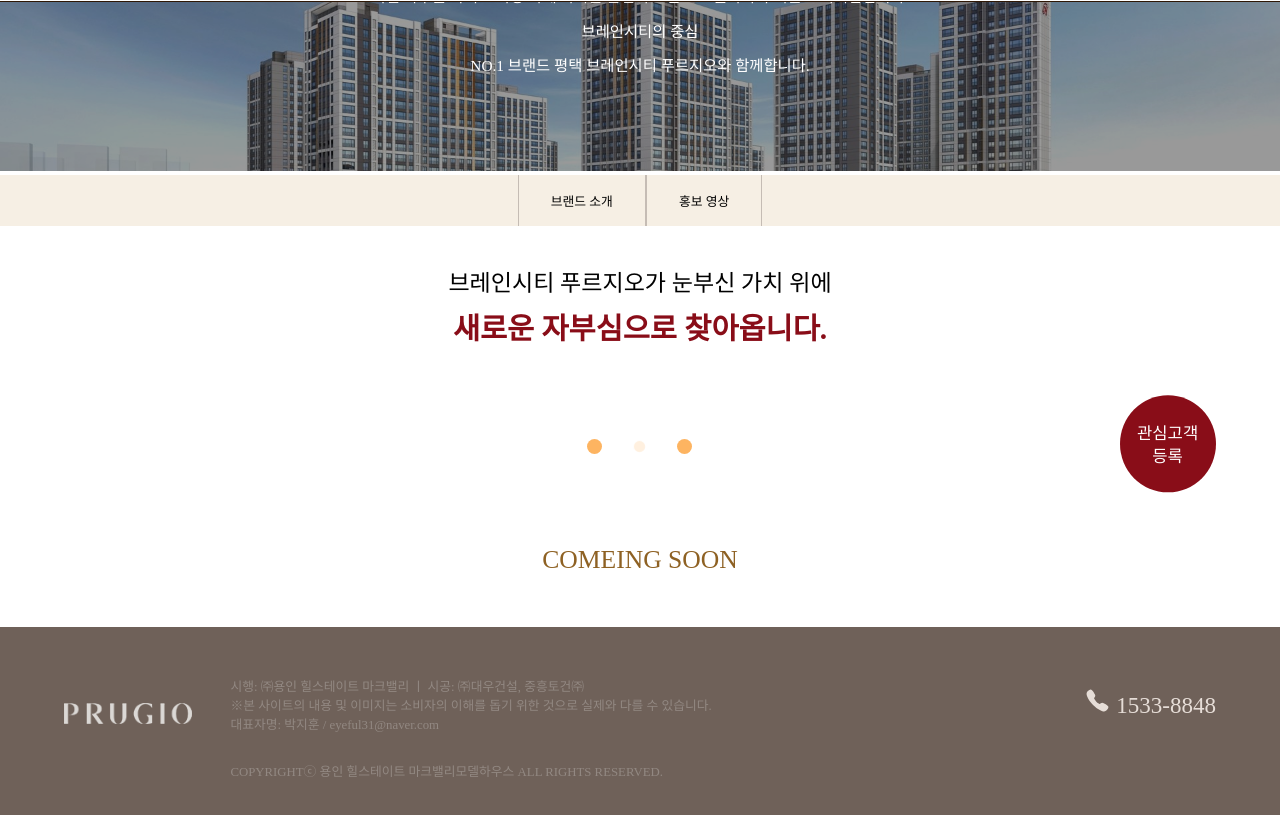
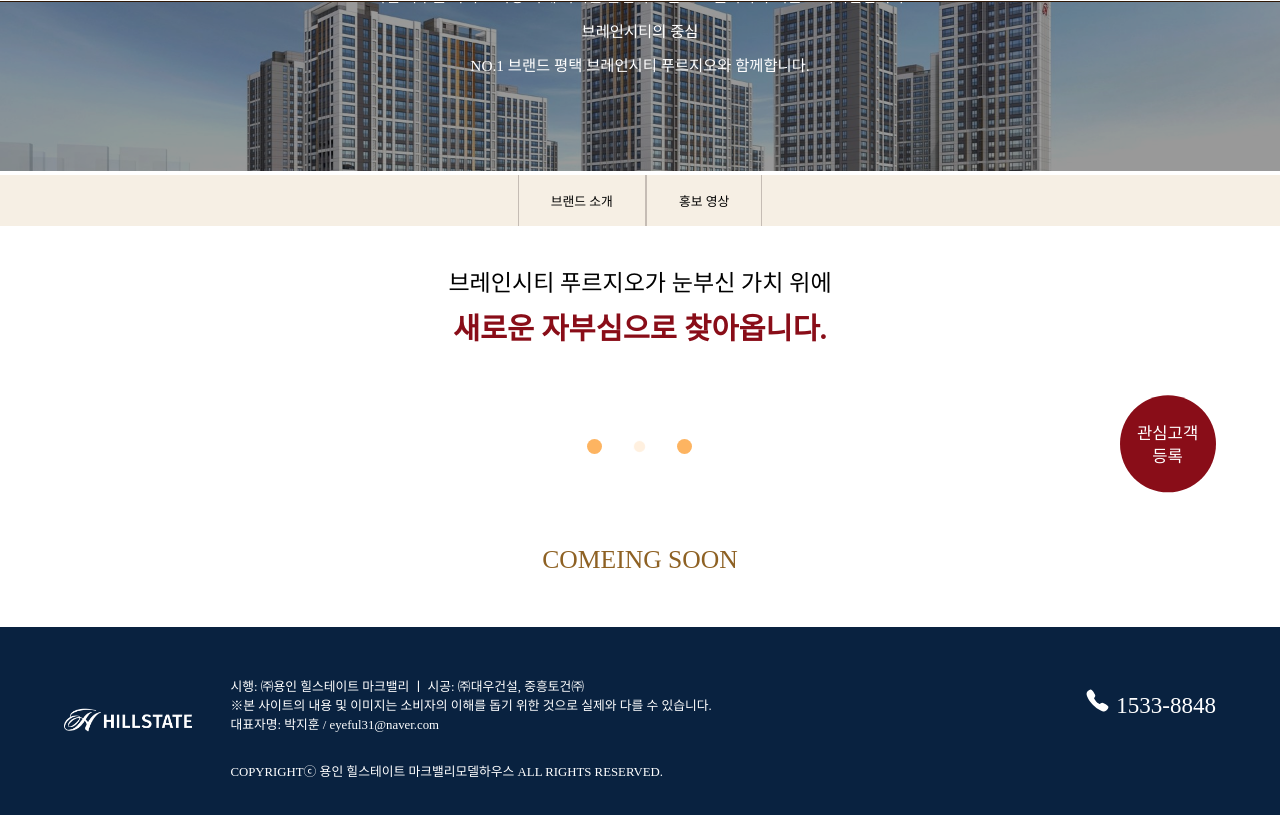
Before and after one commit to parkjihun22/Hillstate-Yongin-Mark-Valley, a React (Create React App) app: page /Brand/video in a window 1280 px wide. Shown: the part 229-1044 px from the top of the page. Built offline with nearby package versions, Linux system fonts and the light colour scheme; a web font is replaced by a local one.

Commit message:
feat : 푸터로고변경

```diff
--- a/src/components/Footer/Footer.module.scss
+++ b/src/components/Footer/Footer.module.scss
@@ -4,7 +4,7 @@
     justify-content: flex-start;
     align-items: flex-start;
 
-    background-color: #6f6159;
+    background-color: #092240;
 
     width: 100%;
     height: 30vh;
@@ -61,7 +61,7 @@
         font-weight: 200;
         font-style: normal;
         font-size: 1vw;
-        color: #928882;
+        color: #FFFFFF;
         line-height: 1.5vw;
 
         @media (max-width: 900px) {
@@ -75,7 +75,7 @@
         margin-top: 2vw;
         font-style: normal;
         font-size: 1vw;
-        color: #928882;
+        color: #FFFFFF;
 
         @media (max-width: 900px) {
             padding-bottom: 8vw;
@@ -91,7 +91,7 @@
         text-decoration: none;
         font-size: 1.8vw;
         font-weight: 500;
-        color: #e6ddd7;
+        color: #FFFFFF;
 
         @media (max-width: 900px) {
             margin-top: 5vw;
```
Also changed, not shown: src/assets/logo/footerlogo.png.
